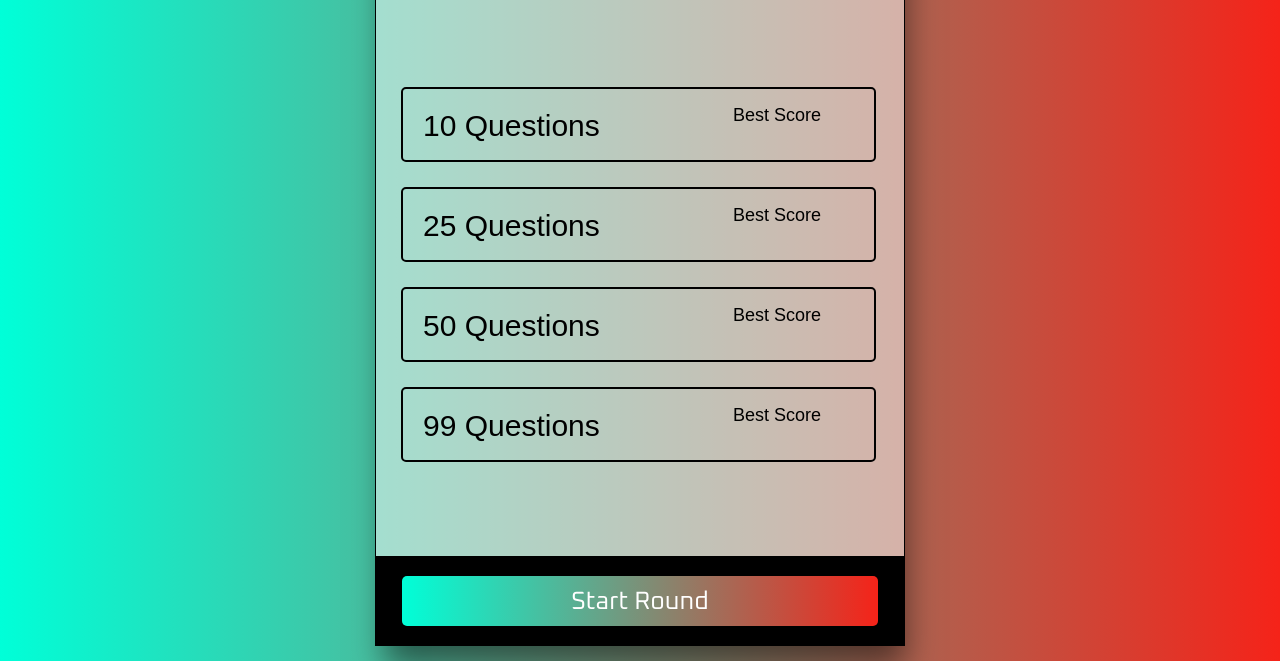
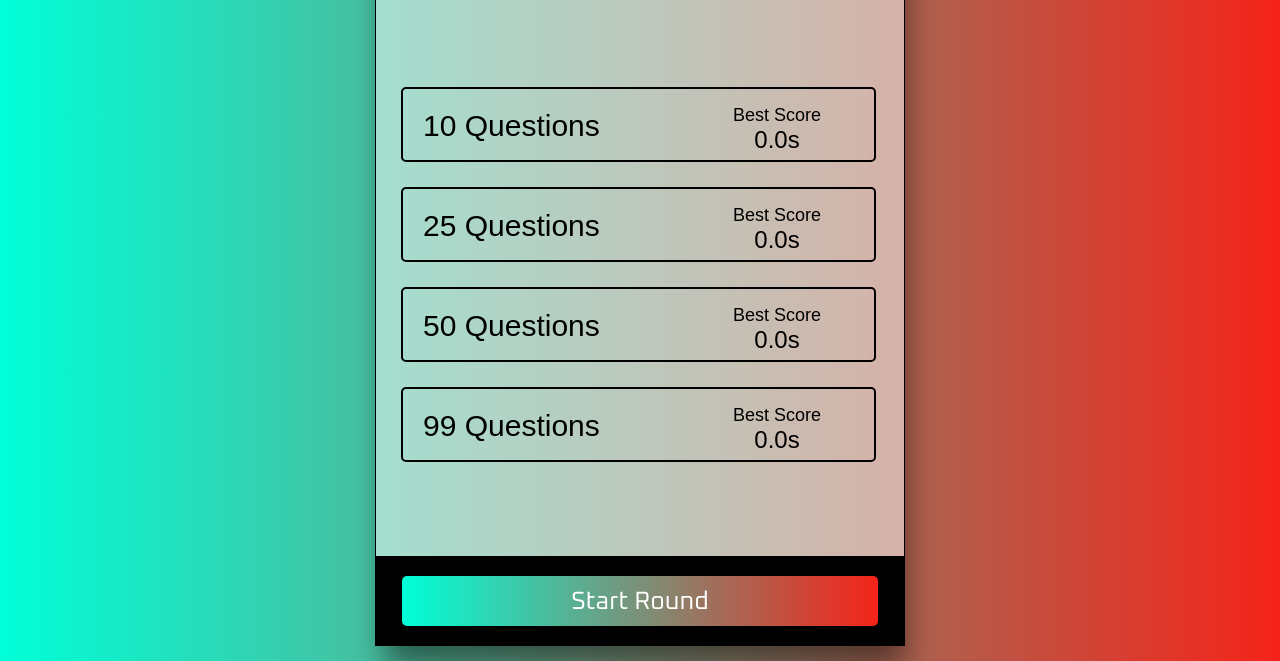
Before and after one commit to sanaser58/General-Assembly-Seir-project-Math_Sprint, a plain HTML site: page index.html in a window 1280 px wide. Shown: the part 139-800 px from the top of the page. Drawn offline with Linux system fonts and the light colour scheme; a web font is replaced by a local one.

Commit message:
html updated

```diff
--- a/index.html
+++ b/index.html
@@ -24,7 +24,7 @@
                         <input type="radio" name="questions" value="10" id="value-10">
                         <span class="best-score">
                             <span>Best Score</span>
-                            <span class="best-score-value"></span>
+                            <span class="best-score-value">0.0s</span>
                         </span>
                     </div>
                     <!-- 25 Questions Radio Input -->
@@ -33,7 +33,7 @@
                         <input type="radio" name="questions" value="25" id="value-25">
                         <span class="best-score">
                             <span>Best Score</span>
-                            <span class="best-score-value"></span>
+                            <span class="best-score-value">0.0s</span>
                         </span>
                     </div>
                     <!-- 50 Questions Radio Input -->
@@ -42,7 +42,7 @@
                         <input type="radio" name="questions" value="50" id="value-50">
                         <span class="best-score">
                             <span>Best Score</span>
-                            <span class="best-score-value"></span>
+                            <span class="best-score-value">0.0s</span>
                         </span>
                     </div>
                     <!-- 99 Questions Radio Input -->
@@ -51,7 +51,7 @@
                         <input type="radio" name="questions" value="99" id="value-99">
                         <span class="best-score">
                             <span>Best Score</span>
-                            <span class="best-score-value"></span>
+                            <span class="best-score-value">0.0s</span>
                         </span>
                     </div>
                 </div>
```
